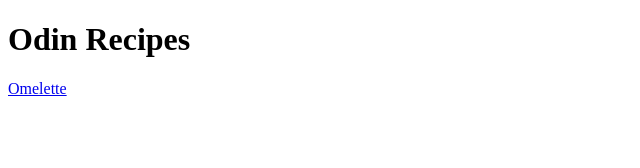
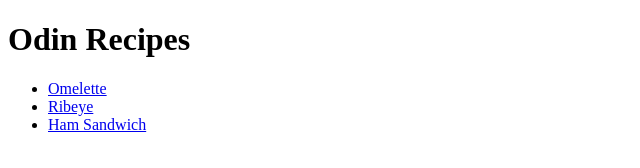
Before and after one commit to kurtisj19/odin-ecipes, a plain HTML site: page index.html in a window 1280 px wide. Shown: the whole page, without its empty margins (0-640 px from the left). Drawn offline with Linux system fonts and the light colour scheme.

Commit message:
Add links from index.html to recipe pages

```diff
--- a/index.html
+++ b/index.html
@@ -7,8 +7,10 @@
 
     <body>
         <h1>Odin Recipes</h1>
-        <p>
-            <a href="recipes/omelette.html">Omelette</a>
-        </p>
+        <ul>
+            <li><a href="recipes/omelette.html">Omelette</a></li>
+            <li><a href="recipes/ribeye">Ribeye</a></li>
+            <li><a href="recipes/ham-sandwich.html">Ham Sandwich</a></li>
+        </ul>
     </body>
 </html>
```
